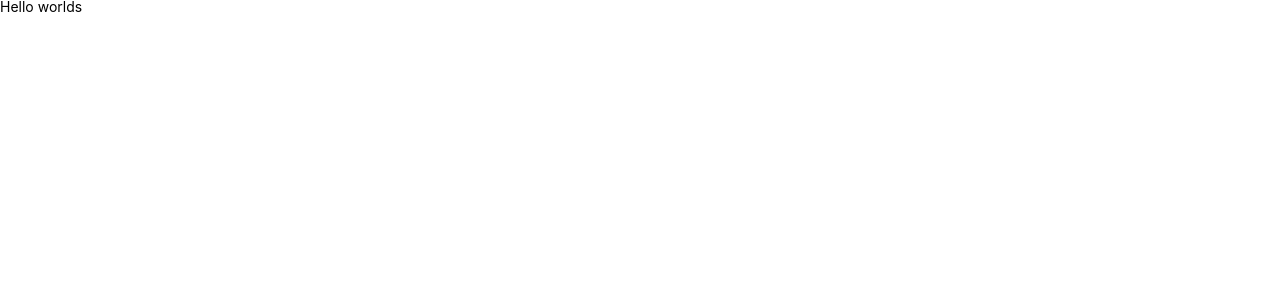
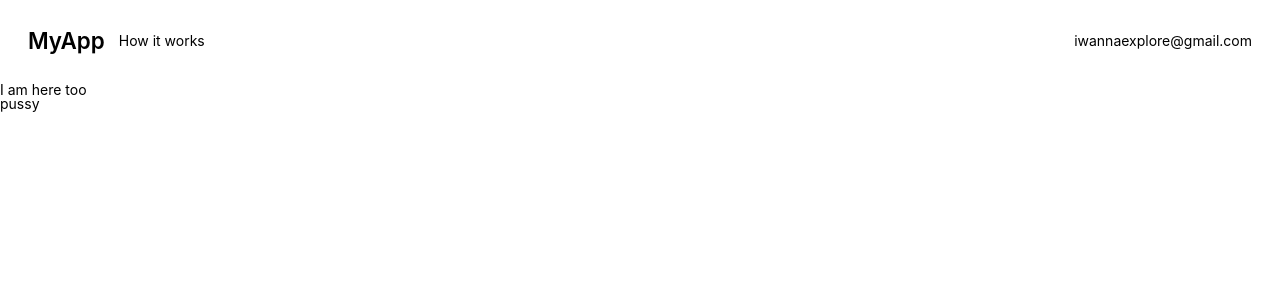
Before and after one commit to iwannaexplore/habby-tracker, a React (Create React App) app: page / in a window 1280 px wide. Shown: the top 300 px of the page. Built offline with nearby package versions, Linux system fonts and the light colour scheme.

Commit message:
working on header

```diff
--- a/package.json
+++ b/package.json
@@ -29,8 +29,7 @@
   },
   "eslintConfig": {
     "extends": [
-      "react-app",
-      "react-app/jest"
+      "react-app"
     ]
   },
   "browserslist": {
--- /dev/null
+++ b/public/index.css
@@ -0,0 +1,54 @@
+body {
+ margin: 0;
+ font-family: -apple-system, BlinkMacSystemFont, 'Segoe UI', 'Roboto', 'Oxygen',
+ 'Ubuntu', 'Cantarell', 'Fira Sans', 'Droid Sans', 'Helvetica Neue',
+ sans-serif;
+ -webkit-font-smoothing: antialiased;
+ -moz-osx-font-smoothing: grayscale;
+}
+
+code {
+ font-family: source-code-pro, Menlo, Monaco, Consolas, 'Courier New',
+ monospace;
+}
+
+.header {
+ margin: 2.0rem;
+ display: flex;
+ justify-content: space-between;
+ align-items: center;
+ line-height: 1.2;
+
+}
+
+.label {
+ font-size: 1.6rem;
+ font-weight: 600;
+ margin-right: 1rem;
+}
+
+.about {
+ margin-right: auto;
+ position: relative;
+}
+
+.about__content {
+ overflow: hidden;
+ position: absolute;
+ display: none;
+}
+
+.about__element {
+
+}
+
+.account {
+position: relative;
+}
+
+.account__content{
+ display: none;
+ position: absolute;
+}
+.account__element{
+}
--- a/public/index.html
+++ b/public/index.html
@@ -10,20 +10,10 @@
       content="Web site created using create-react-app"
     />
     <link rel="apple-touch-icon" href="%PUBLIC_URL%/logo192.png" />
-    <!--
-      manifest.json provides metadata used when your web app is installed on a
-      user's mobile device or desktop. See https://developers.google.com/web/fundamentals/web-app-manifest/
-    -->
     <link rel="manifest" href="%PUBLIC_URL%/manifest.json" />
-    <!--
-      Notice the use of %PUBLIC_URL% in the tags above.
-      It will be replaced with the URL of the `public` folder during the build.
-      Only files inside the `public` folder can be referenced from the HTML.
+   <link rel="stylesheet" href="index.css">
+   <script src="https://kit.fontawesome.com/8ad542f522.js" crossorigin="anonymous"></script>
 
-      Unlike "/favicon.ico" or "favicon.ico", "%PUBLIC_URL%/favicon.ico" will
-      work correctly both with client-side routing and a non-root public URL.
-      Learn how to configure a non-root public URL by running `npm run build`.
-    -->
     <title>React App</title>
   </head>
   <body>
--- a/src/App.tsx
+++ b/src/App.tsx
@@ -1,17 +1,33 @@
 import React from 'react';
 import './App.css';
+import {GLOBAL_CONSTS} from "./global"
 
 function App() {
  return (
   <>
-        <header>
-            Hello worlds
+   <header className={"header"}>
+    <div className={"label"}>{GLOBAL_CONSTS.appName}</div>
+    <div className={"about"}>How it works
+     <ul className={"about__content"}>
+      <li className={"about__element"}>How to use {GLOBAL_CONSTS.appName}</li>
+      <li className={"about__element"}>Why set goals</li>
+      <li className={"about__element"}>When to archive a goal</li>
+     </ul>
+    </div>
+
+    <div className={"account"}>iwannaexplore@gmail.com
+     <ul className={"account__content"}>
+      <li className={"account__element"}>Settings</li>
+      <li className={"account__element"}>Exit</li>
+     </ul>
+    </div>
+
    </header>
    <section>
-
+    I am here too
    </section>
    <footer>
-
+    pussy
    </footer>
   </>
  );
--- /dev/null
+++ b/src/global.ts
@@ -0,0 +1,6 @@
+const GLOBAL_CONSTS = {
+  appName: "MyApp",
+  dimas: "asd"
+}
+
+export  {GLOBAL_CONSTS};
--- a/src/index.css
+++ /dev/null
@@ -1,13 +0,0 @@
-body {
-  margin: 0;
-  font-family: -apple-system, BlinkMacSystemFont, 'Segoe UI', 'Roboto', 'Oxygen',
-    'Ubuntu', 'Cantarell', 'Fira Sans', 'Droid Sans', 'Helvetica Neue',
-    sans-serif;
-  -webkit-font-smoothing: antialiased;
-  -moz-osx-font-smoothing: grayscale;
-}
-
-code {
-  font-family: source-code-pro, Menlo, Monaco, Consolas, 'Courier New',
-    monospace;
-}
--- a/src/index.tsx
+++ b/src/index.tsx
@@ -1,6 +1,5 @@
 import React from 'react';
 import ReactDOM from 'react-dom/client';
-import './index.css';
 import App from './App';
 
 const root = ReactDOM.createRoot(
```
Lines whose indentation alone changed are shown as unchanged.
